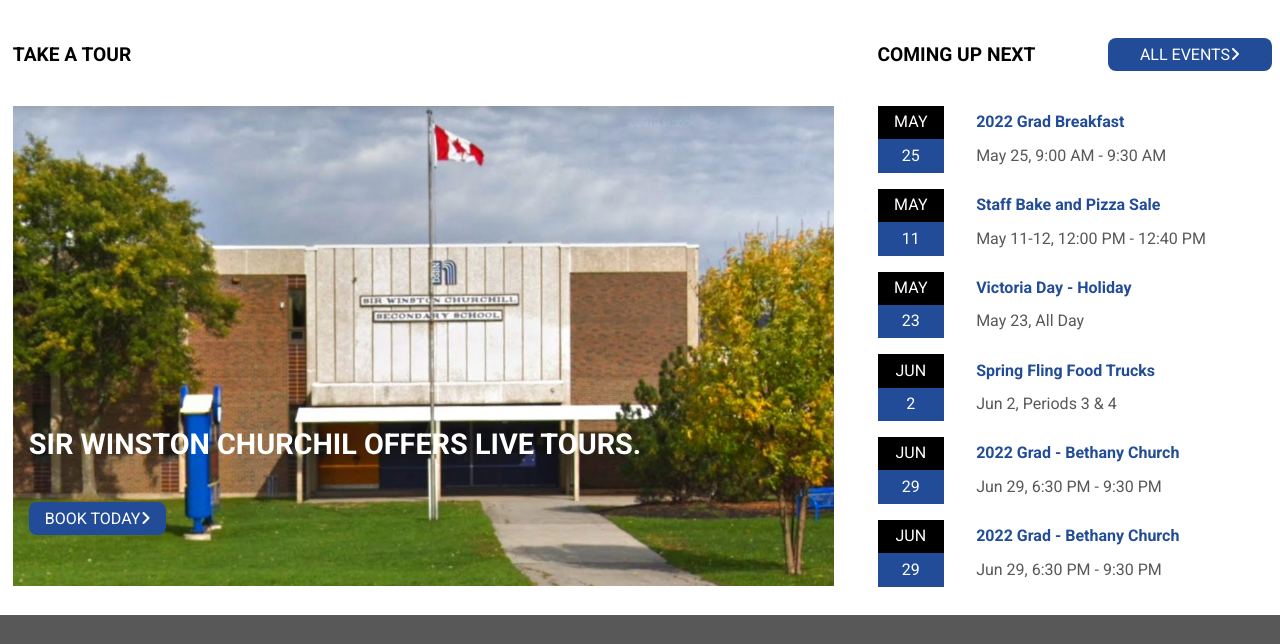
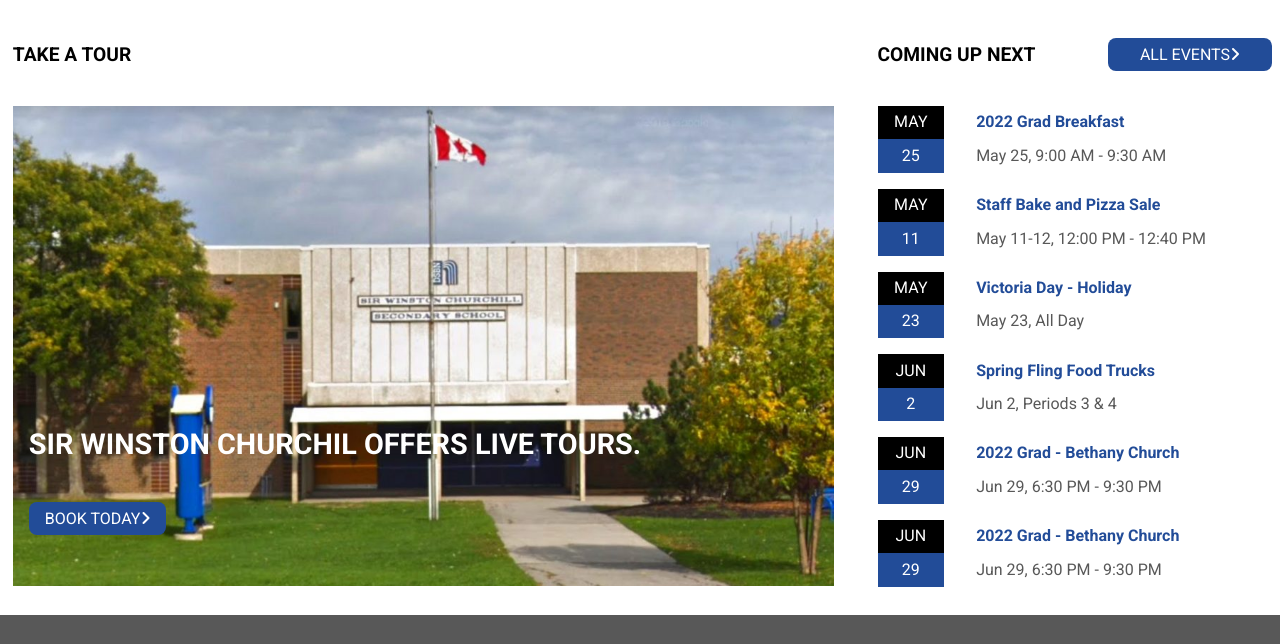
Before and after one commit to roe00021/mtm6201-midterm, a plain HTML site: page index.html in a window 1280 px wide. Shown: the part 927-1571 px from the top of the page. Drawn offline with Linux system fonts and the light colour scheme.

Commit message:
adds object-fit to section 3 image

```diff
--- a/css/main.css
+++ b/css/main.css
@@ -738,8 +738,10 @@ footer a:hover{
         grid-column: 1 / span 7;
         grid-row: 2;
     }
+    /* properly stretches image while mainting aspect ratio */
     .section-3 img{
         height: 30rem;
+        object-fit: cover;
     }
     .section-3 h3 {
         top: 62%;
```
